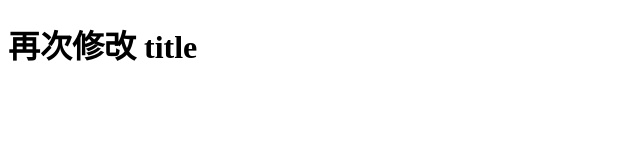
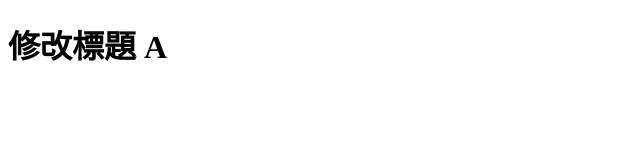
Before and after one commit to macy1215/gittrain20923, a plain HTML site: page index.html in a window 1280 px wide. Shown: the whole page, without its empty margins (0-640 px from the left). Drawn offline with Linux system fonts and the light colour scheme.

Commit message:
改 h1 文字，增加 A 資訊

```diff
--- a/index.html
+++ b/index.html
@@ -6,6 +6,6 @@
   <title>Document</title>
 </head>
 <body>
-  <h1>再次修改 title</h1>
+  <h1>修改標題 A</h1>
 </body>
 </html>
```
